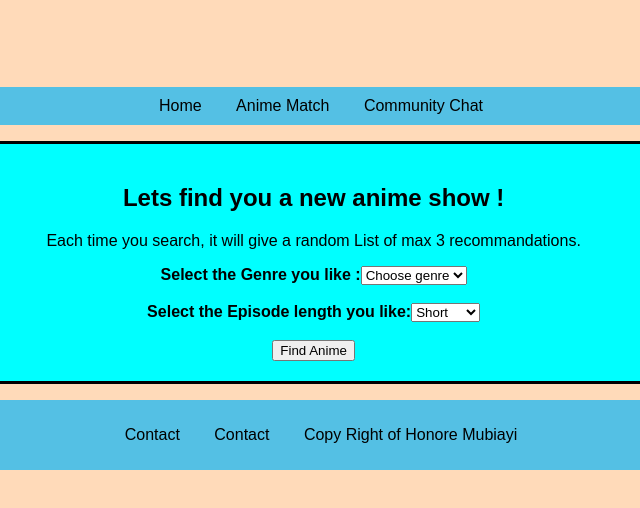
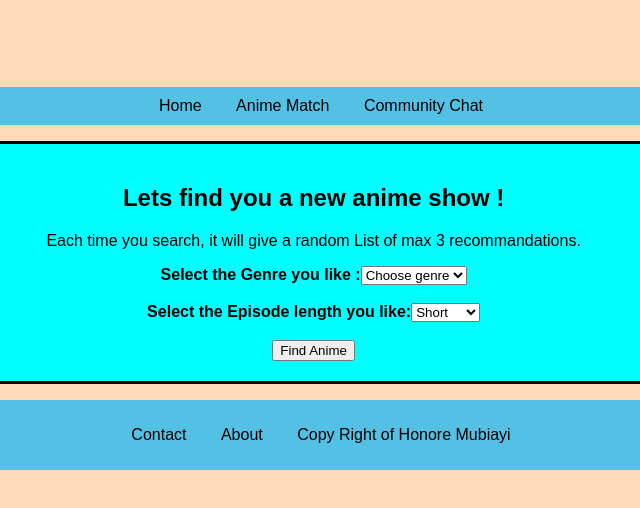
Before and after one commit to honore34/Inst377-Final-Project-app, a website: page public/FindAnime.html in a window 1280 px wide. Shown: the full height of the page, 339-979 px from the left. Drawn offline with Linux system fonts and the light colour scheme; no server answers.

Commit message:
fixed small spelling error

```diff
--- a/public/FindAnime.html
+++ b/public/FindAnime.html
@@ -35,7 +35,7 @@
         <nav>
             <ul>
                 <li><a href = "contact.html">Contact</a></li>
-                <li><a href = "about.html">Contact</a></li>
+                <li><a href = "about.html">About</a></li>
                 <li><p style="color: black">Copy Right of Honore Mubiayi</p></li>
             </ul>
         </nav>
```
Also changed, not shown: public/chatter.html (+1 -1 lines), public/contact.html (+1 -1 lines).
